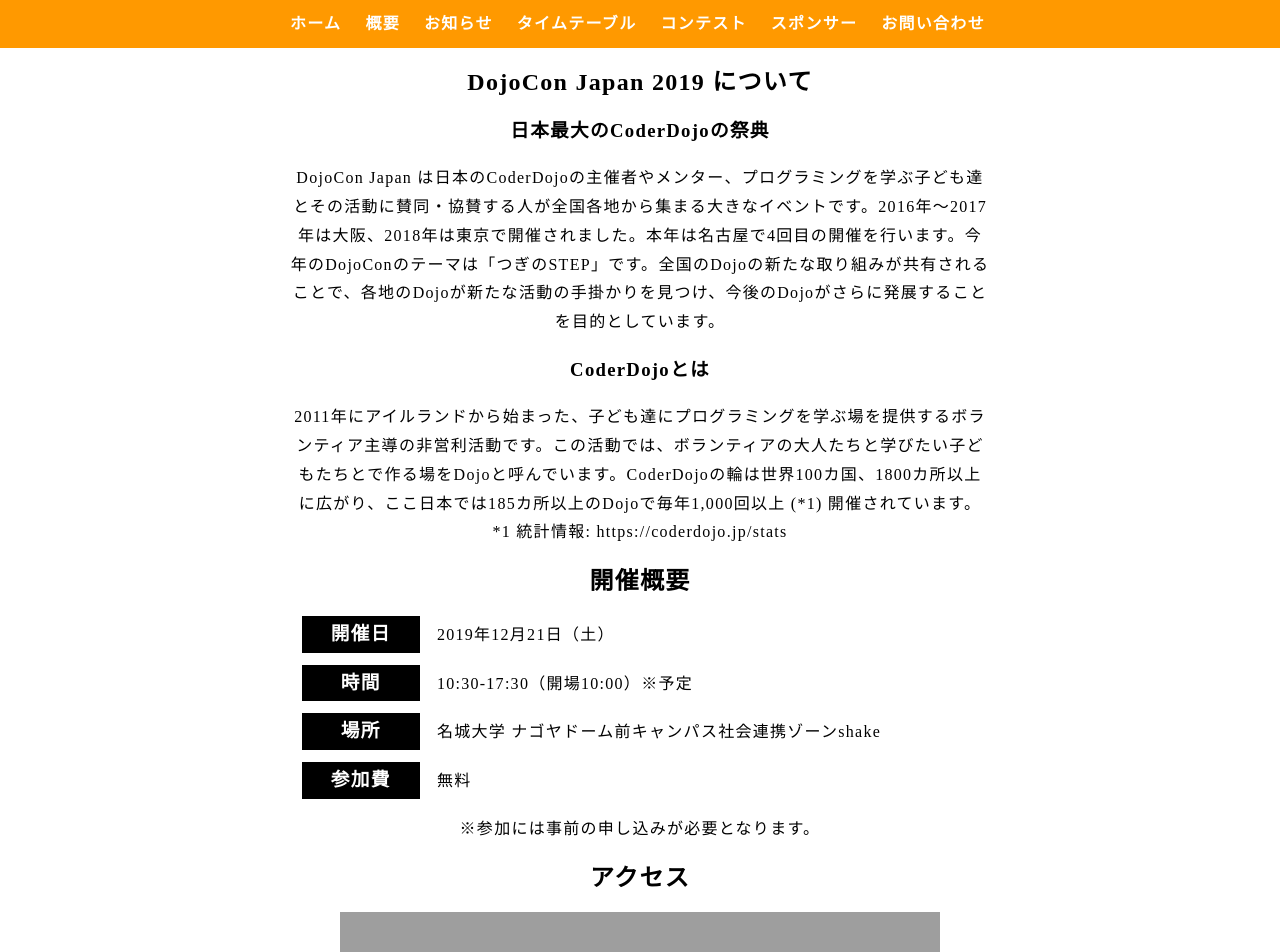
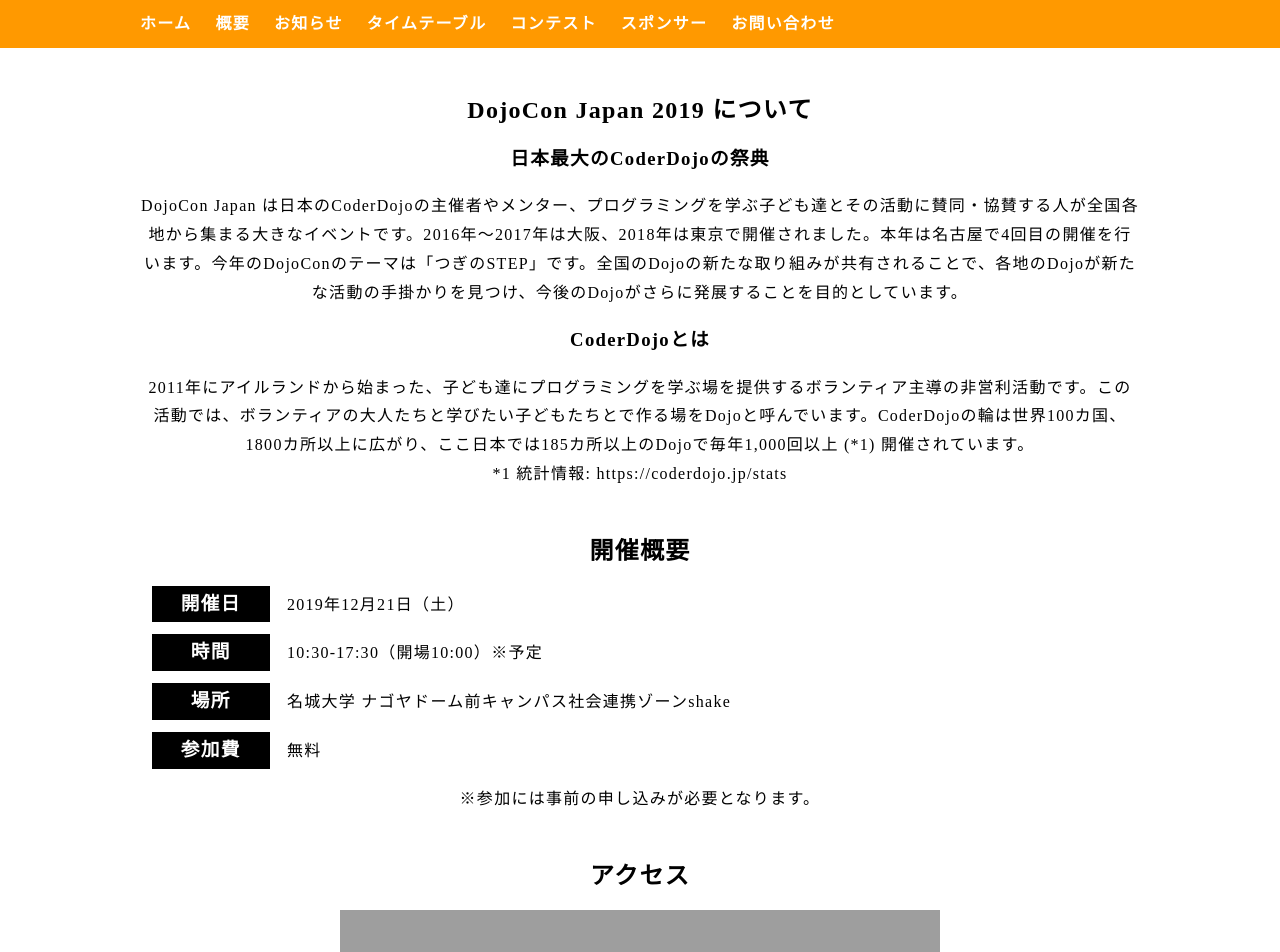
Before and after one commit to coderdojo-japan/dojocon2019.coderdojo.jp, a Jekyll site: the page built from index.md, in a window 1280 px wide and 1400 px high. Shown: the top 952 px of the window. Built offline with Jekyll 4.4.1, drawn with Linux system fonts in a browser that asks for light colours; nearby versions of some CDN libraries; grey boxes are pictures that could not be loaded.

Commit message:
余白調整

```diff
--- a/css/main.scss
+++ b/css/main.scss
@@ -14,12 +14,11 @@ header{
   padding-bottom: 48px;
 }
 section, .post{
-  margin: auto;
+  margin: 48px auto;
   width: 80vw;
-  max-width: 700px;
+  max-width: 1000px;
   clear: both;
 }
-
 .article{
   float: left;
   margin-bottom: 24px;
@@ -102,7 +101,7 @@ footer{
   margin: auto;
   padding: 0;
   width: 80vw;
-  max-width: 700px;
+  max-width: 1000px;
   > li{
     color: #fff;
     float: left;
@@ -122,7 +121,7 @@ footer{
     background-color:rgba(255, 255, 255, 0.8);
     display: none;
     height: 100vh;
-    li{
+    > li{
       color: inherit;
       display: block;
       margin: 0 !important;
@@ -175,6 +174,7 @@ footer{
 }
 
 .post{
+  margin-bottom: 12vh;
   text-align: left;
   h1{
     font-weight: 500;
@@ -219,8 +219,9 @@ footer{
 }
 
 .sponsors-rank{
+  letter-spacing: -1em;
+  margin-bottom: 48px;
   text-align: left;
-  letter-spacing: -1em;
   img{
     display: inline;
     vertical-align: middle;
```
